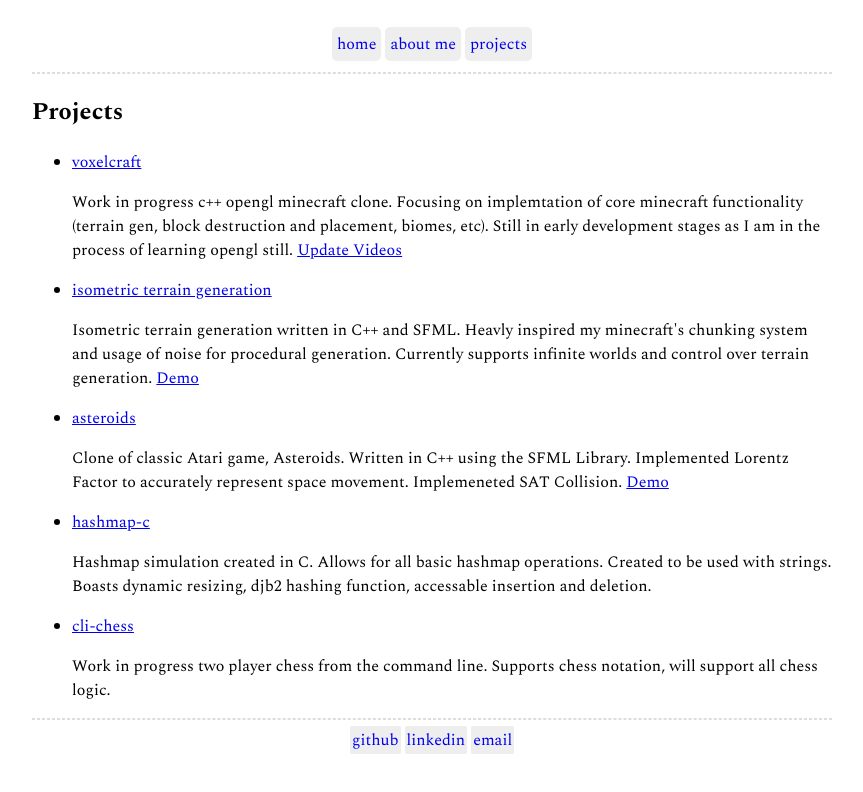
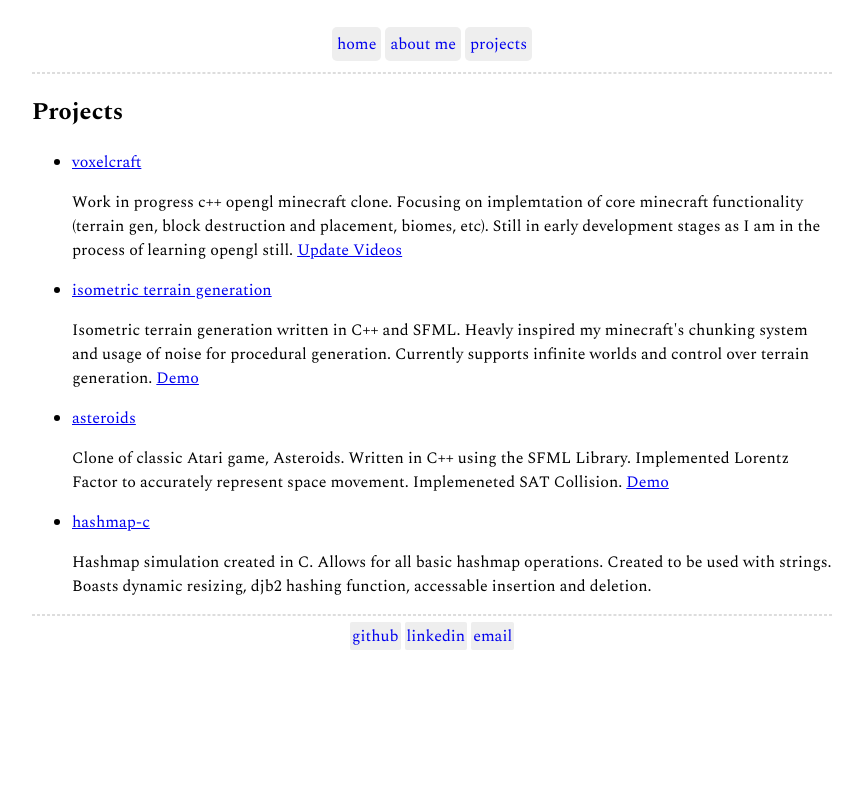
Before and after one commit to 1stub/anthonyarnold.xyz, a plain HTML site: page projects/projects.html in a window 1280 px wide. Shown: the whole page, without its empty margins (208-1071 px from the left). Drawn offline with nearby package versions, Linux system fonts and the light colour scheme.

Commit message:
removed clichess

```diff
--- a/projects/projects.html
+++ b/projects/projects.html
@@ -27,8 +27,6 @@
         <p>Clone of classic Atari game, Asteroids. Written in C++ using the SFML Library. Implemented Lorentz Factor to accurately represent space movement. Implemeneted SAT Collision. <a href = "https://youtu.be/E5Y7AllCChI">Demo</a> </p>
         <li><a href = "https://github.com/1stub/hashmap-c">hashmap-c</a>
         <p>Hashmap simulation created in C. Allows for all basic hashmap operations. Created to be used with strings. Boasts dynamic resizing, djb2 hashing function, accessable insertion and deletion. </p>
-        <li><a href = "https://github.com/1stub/cli-chess">cli-chess</a>
-        <p>Work in progress two player chess from the command line. Supports chess notation, will support all chess logic.</p>
 
       </ul>
   <footer>
```
